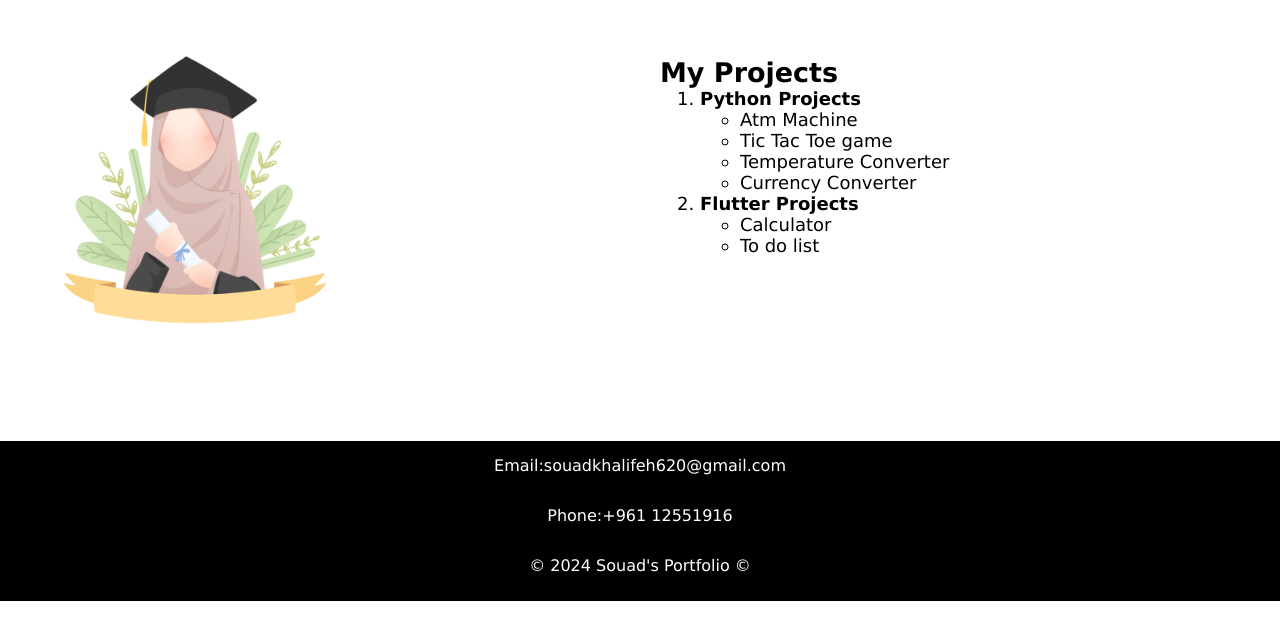
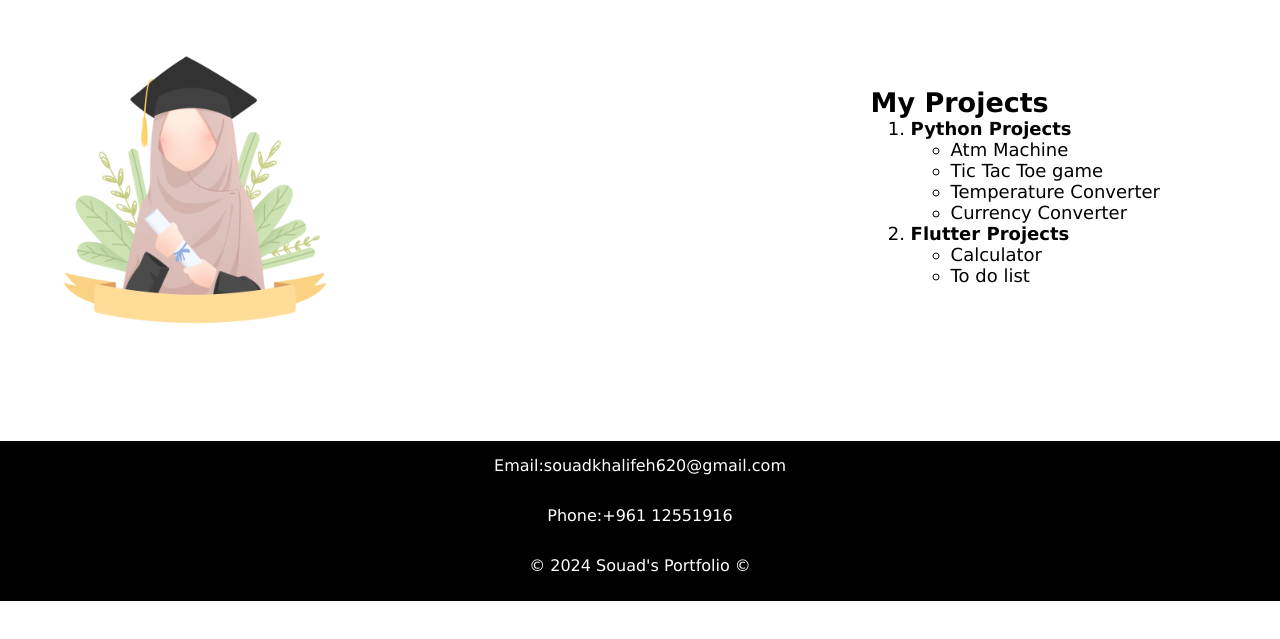
Before and after one commit to souadkhalifeh/Portfolio-Website, a plain HTML site: page index.html in a window 1280 px wide. Shown: the part 141-780 px from the top of the page. Drawn offline with Linux system fonts and the light colour scheme.

Commit message:
section edited

```diff
--- a/styles/style.css
+++ b/styles/style.css
@@ -24,12 +24,11 @@ img{
     text-align: left;
 }
 .main-container{
-    display: flex;
     justify-content: space-between;
     padding: 20px;
 }
 section{
-    flex:1;
+    display: inline-block;
     padding:20px;
 }
 .navbar{
@@ -69,5 +68,8 @@ section{
 }
 .define{
     font-size: 18px;
-    margin-top: 20px;
+    display: inline-block;
+    padding-right: 100px;
+    margin-top: 50px;
+    float: right;
 }
```
